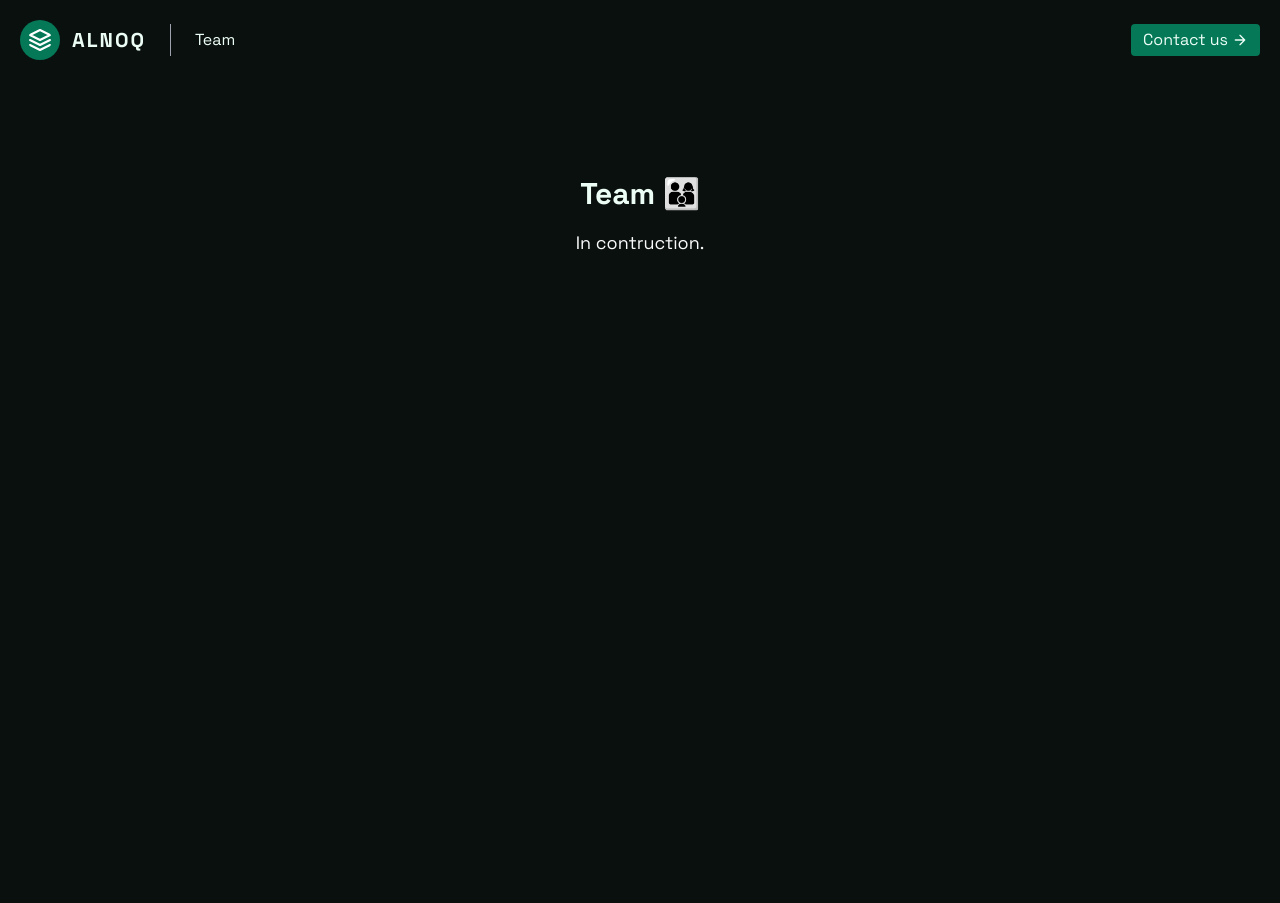
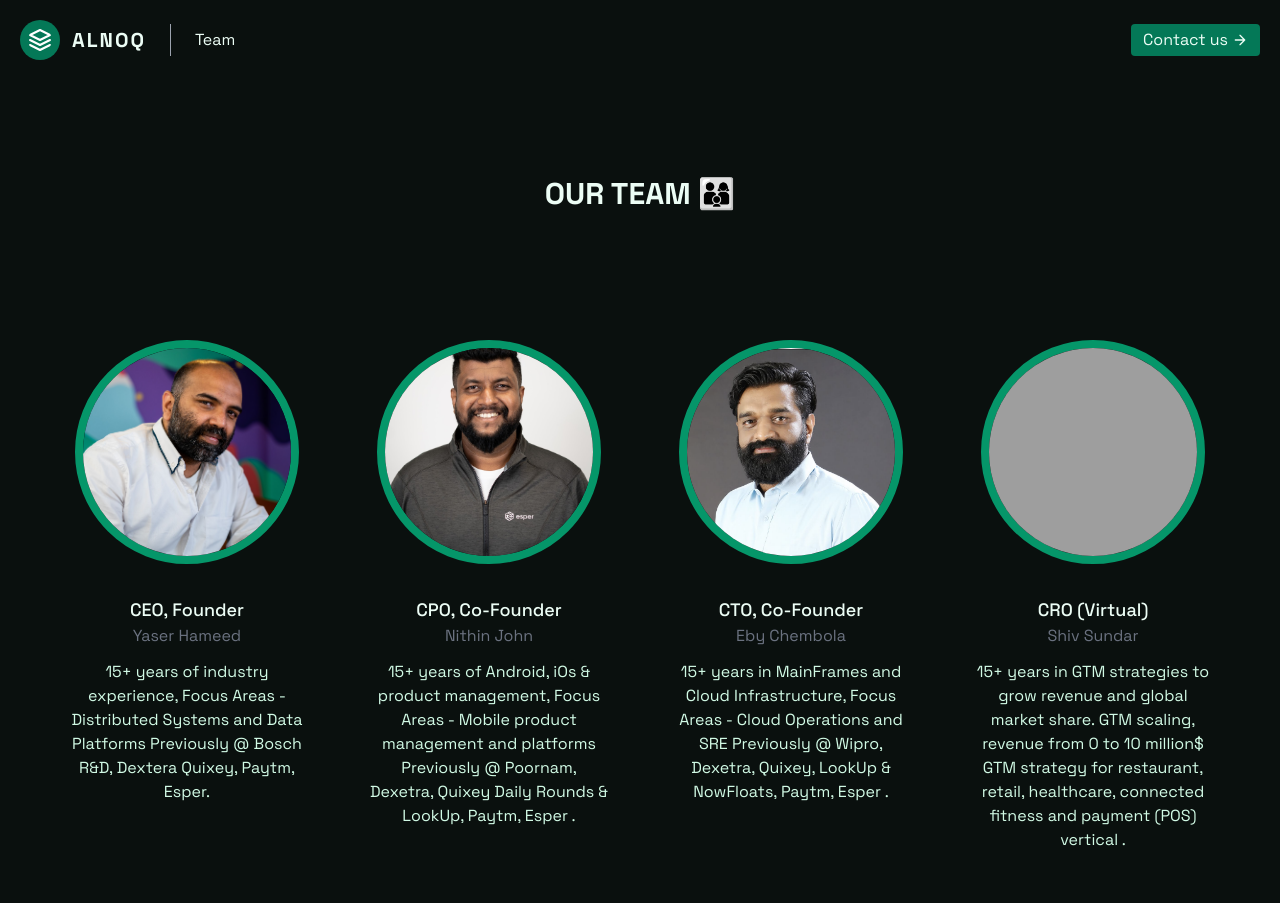
Before and after one commit to kirananto/alnoq-landing, a Gatsby site: page /team in a window 1280 px wide. Shown: the top 903 px of the page. Built offline with nearby package versions, Linux system fonts and the light colour scheme; Gatsby itself is replaced by a stand-in of ours; grey boxes are pictures that could not be loaded.

Commit message:
fix: add team page

```diff
--- a/gatsby-config.ts
+++ b/gatsby-config.ts
@@ -12,7 +12,6 @@
   plugins: [
     "gatsby-plugin-emotion",
     // "gatsby-plugin-google-gtag",
-    "gatsby-plugin-image",
     "gatsby-plugin-sitemap",
     {
       resolve: 'gatsby-plugin-manifest',
@@ -21,8 +20,6 @@
       }
     },
     "gatsby-plugin-mdx",
-    "gatsby-plugin-sharp",
-    "gatsby-transformer-sharp",
     {
       resolve: 'gatsby-plugin-postcss',
       options: {
@@ -45,14 +42,20 @@
         "path": "./src/images/"
       },
       __key: "images"
-    }, {
+    },
+    {
       resolve: 'gatsby-source-filesystem',
       options: {
         "name": "pages",
         "path": "./src/pages/"
       },
       __key: "pages"
-    }]
+    },
+
+    "gatsby-plugin-image",
+    "gatsby-plugin-sharp",
+    "gatsby-transformer-sharp",
+  ]
 };
 
 export default config;
--- a/src/pages/team.tsx
+++ b/src/pages/team.tsx
@@ -2,6 +2,7 @@
 import type { HeadFC, PageProps } from "gatsby"
 import NavBar from "../components/NavBar"
 import Footer from "../components/Footer"
+import FirstSection from "../sections/team/FirstSection"
 const mainStyle = {
   // background: '#18181b',
   fontFamily: 'Space Grotesk,ui-sans-serif,system-ui,-apple-system,BlinkMacSystemFont,Segoe UI,Roboto,Helvetica Neue,Arial,Noto Sans,sans-serif,Apple Color Emoji,Segoe UI Emoji,Segoe UI Symbol,Noto Color Emoji'
@@ -11,14 +12,7 @@
   return (<>
     <main className="text-emerald-50 bg-[#0a100e] antialiased" style={mainStyle}>
       <NavBar />
-      <section className="text-emerald-100 min-h-screen body-font">
-        <div className="container px-5 py-24 mx-auto">
-          <div className="text-center mb-8">
-            <h1 className="sm:text-3xl text-2xl font-bold title-font text-emerald-50 mb-4">Team 👨‍👩‍👦</h1>
-            <p className="text-lg leading-relaxed xl:w-2/4 lg:w-3/4 mx-auto text-gray-50">In contruction.</p>
-          </div>
-        </div>
-      </section>
+      <FirstSection />
       <Footer />
     </main>
   </>
--- /dev/null
+++ b/src/sections/team/FirstSection.tsx
@@ -0,0 +1,112 @@
+import { graphql, useStaticQuery } from 'gatsby'
+import { GatsbyImage, getImage } from 'gatsby-plugin-image'
+import React from 'react'
+
+
+export default function FirstSection() {
+    const data = useStaticQuery(graphql`query {
+        allFile(filter: { relativePath: { regex: "/TeamPage/" } }) {
+          edges {
+            node {
+              childImageSharp {
+                gatsbyImageData(width: 220, tracedSVGOptions: { color: "#059669" }, aspectRatio: 1, transformOptions: { cropFocus: NORTH, duotone: { highlight: "#059669", shadow: "#262626", opacity: 10 } })
+              }
+              name
+            }
+          }
+        }
+      }`)
+
+
+    const teamMembers = [
+        {
+            name: 'Yaser Hameed',
+            title: 'CEO, Founder',
+            image: data.allFile.edges?.find((edge: any) => edge.node.name === 'yaser').node.childImageSharp,
+            description: `15+ years of industry experience,
+        Focus Areas - Distributed Systems and Data Platforms
+        Previously @
+        Bosch R&D, Dextera Quixey, Paytm, Esper`
+        },
+        {
+            name: 'Nithin John',
+            title: 'CPO, Co-Founder',
+            image: data.allFile.edges?.find((edge: any) => edge.node.name === 'nithin').node.childImageSharp,
+            description: `15+ years of Android, iOs & product management,
+        Focus Areas - Mobile product management and platforms
+        Previously @
+        Poornam, Dexetra, Quixey
+        Daily Rounds &
+        LookUp, Paytm, Esper
+        `
+        },
+        {
+            name: 'Eby Chembola',
+            title: 'CTO, Co-Founder',
+            image: data.allFile.edges?.find((edge: any) => edge.node.name === 'eby').node.childImageSharp,
+            description: `15+ years in MainFrames and Cloud Infrastructure,
+        Focus Areas - Cloud Operations and SRE
+        Previously @
+        Wipro, Dexetra, Quixey, LookUp & NowFloats, Paytm, Esper
+        `
+        },
+        {
+            name: 'Shiv Sundar',
+            title: 'CRO (Virtual)',
+            image: data.allFile.edges?.find((edge: any) => edge.node.name === 'shiv').node.childImageSharp,
+            description: `15+ years in GTM strategies to grow revenue and global market share.
+        GTM scaling, revenue from 0 to 10 million$
+        GTM strategy for restaurant, retail, healthcare, connected fitness and payment (POS) vertical
+        `
+        }
+
+    ]
+
+    console.log('data', data.allFile.edges)
+
+    return (
+        <section className="min-h-screen text-emerald-100 body-font">
+            <div className="container px-5 py-24 mx-auto">
+                <div className="flex flex-col text-center w-full mb-20">
+                    <h1 className="text-3xl font-bold title-font mb-4 text-emerald-50">OUR TEAM 👨‍👩‍👦</h1>
+                    {/* <p className="lg:w-2/3 mx-auto leading-relaxed text-base">Whatever cardigan tote bag tumblr hexagon brooklyn asymmetrical gentrify, subway tile poke farm-to-table. Franzen you probably haven't heard of them.</p> */}
+                </div>
+                <div className="flex flex-wrap m-4">
+                    {teamMembers.map((teamMember) => {
+                        const image = teamMember.image.gatsbyImageData
+                        console.log('image', image)
+                        return (
+                            <div className="p-8 lg:w-1/4 md:w-1/2">
+                                <div className="h-full flex flex-col items-center text-center">
+                                    <GatsbyImage className="flex-shrink-0 rounded-full h-56 w-56 border-8 border-emerald-600 mb-8" image={image!} alt={teamMember.title} />
+                                    <div className="w-full">
+                                        <h2 className="title-font font-medium text-lg text-emerald-50">{teamMember.title}</h2>
+                                        <h3 className="text-gray-500 mb-3">{teamMember.name}</h3>
+                                        <p className="mb-4">{teamMember.description}.</p>
+                                        {/* <span className="inline-flex">
+                                        <a className="text-gray-500">
+                                            <svg fill="none" stroke="currentColor" stroke-linecap="round" stroke-linejoin="round" stroke-width="2" className="w-5 h-5" viewBox="0 0 24 24">
+                                                <path d="M18 2h-3a5 5 0 00-5 5v3H7v4h3v8h4v-8h3l1-4h-4V7a1 1 0 011-1h3z"></path>
+                                            </svg>
+                                        </a>
+                                        <a className="ml-2 text-gray-500">
+                                            <svg fill="none" stroke="currentColor" stroke-linecap="round" stroke-linejoin="round" stroke-width="2" className="w-5 h-5" viewBox="0 0 24 24">
+                                                <path d="M23 3a10.9 10.9 0 01-3.14 1.53 4.48 4.48 0 00-7.86 3v1A10.66 10.66 0 013 4s-4 9 5 13a11.64 11.64 0 01-7 2c9 5 20 0 20-11.5a4.5 4.5 0 00-.08-.83A7.72 7.72 0 0023 3z"></path>
+                                            </svg>
+                                        </a>
+                                        <a className="ml-2 text-gray-500">
+                                            <svg fill="none" stroke="currentColor" stroke-linecap="round" stroke-linejoin="round" stroke-width="2" className="w-5 h-5" viewBox="0 0 24 24">
+                                                <path d="M21 11.5a8.38 8.38 0 01-.9 3.8 8.5 8.5 0 01-7.6 4.7 8.38 8.38 0 01-3.8-.9L3 21l1.9-5.7a8.38 8.38 0 01-.9-3.8 8.5 8.5 0 014.7-7.6 8.38 8.38 0 013.8-.9h.5a8.48 8.48 0 018 8v.5z"></path>
+                                            </svg>
+                                        </a>
+                                    </span> */}
+                                    </div>
+                                </div>
+                            </div>
+                        )
+                    })}
+                </div>
+            </div>
+        </section>
+    )
+}
```
Also changed, not shown: src/images/TeamPage/eby.png (added), src/images/TeamPage/nithin.jpeg (added), src/images/TeamPage/yaser.jpeg (added), 2 other files.
